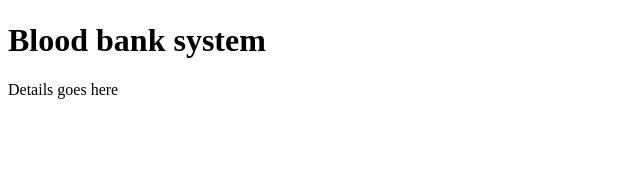
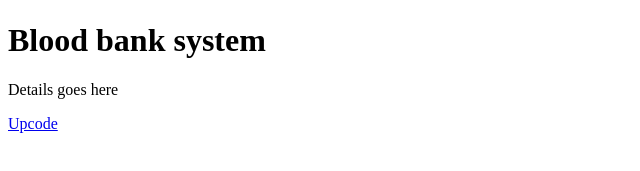
Before and after one commit to sha-mna/demo-blood-bank-one, a plain HTML site: page index.html in a window 1280 px wide. Shown: the part 61-232 px from the top of the page, without its empty margins (0-640 px from the left). Drawn offline with Linux system fonts and the light colour scheme.

Commit message:
Upcode link added in home page

```diff
--- a/index.html
+++ b/index.html
@@ -9,5 +9,7 @@
     <img src="./assets/upcode_logo.png" height="50px" alt="">
     <h1>Blood bank system</h1>
     <p>Details goes here</p>
+    <a href="https//upcode.in">Upcode</a>
+
 </body>
 </html>
```
